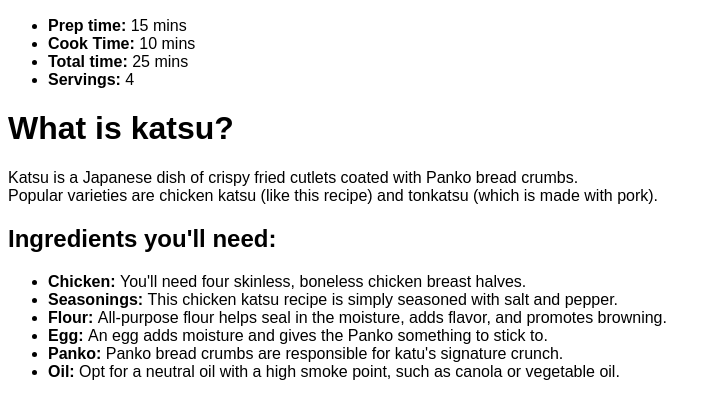
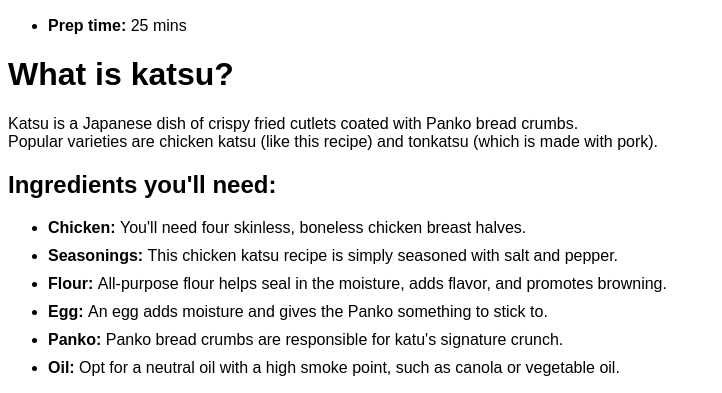
Before and after one commit to miraizuu/odin-recipes, a plain HTML site: page recipes/katsuchiki.html in a window 1280 px wide. Shown: the part 405-798 px from the top of the page, without its empty margins (0-722 px from the left). Drawn offline with Linux system fonts and the light colour scheme.

Commit message:
Pushed the wrong file.

```diff
--- a/recipes/katsuchiki.html
+++ b/recipes/katsuchiki.html
@@ -9,6 +9,10 @@
         body {
             font-family: sans-serif;
         }
+
+        li {
+            margin: 10px 0;
+        }
     </style>
 </head>
 <body>
@@ -17,10 +21,7 @@
         by using <br><i>pork cutlets</i> instead of chicken. Serve with white rice and tonkatsu sauce. </p>
     <img src="https://www.allrecipes.com/thmb/1jrl7HNw9CDqa7594oVDXn4fQZg=/750x0/filters:no_upscale():max_bytes(150000):strip_icc():format(webp)/image-2000-1-ed10b562f0a34901b18e8f931f0782ef.jpg" alt="Picture of Chicken Katsu dish." width="360" height="270">
     <ul>
-        <li><strong>Prep time:</strong> 15 mins</li>
-        <li><strong>Cook Time:</strong> 10 mins</li>
-        <li><strong>Total time:</strong> 25 mins</li>
-        <li><strong>Servings:</strong> 4</li>
+        <li><strong>Prep time:</strong> 25 mins</li>
     </ul>
 
     <h1>What is katsu?</h1>
```
